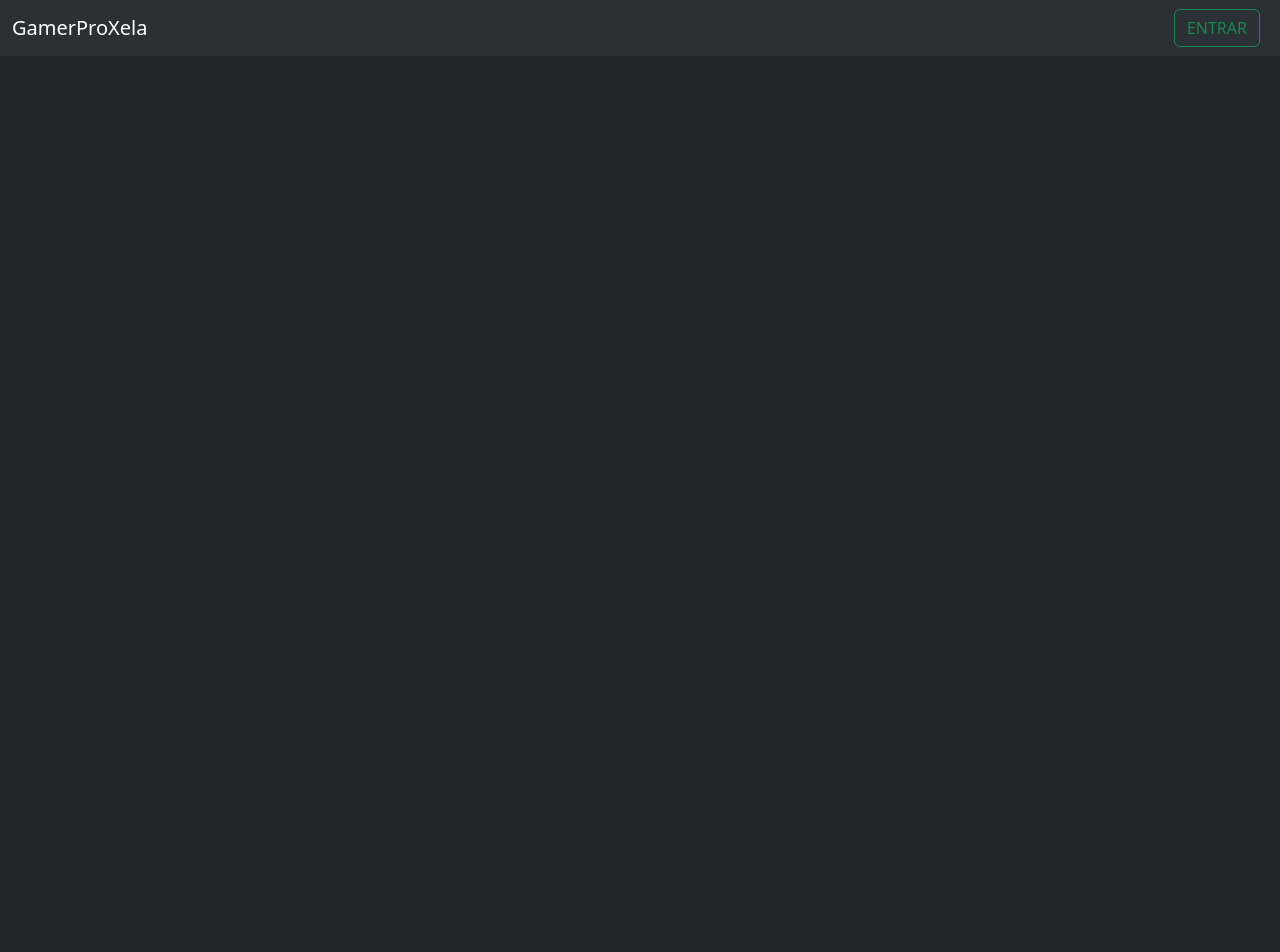
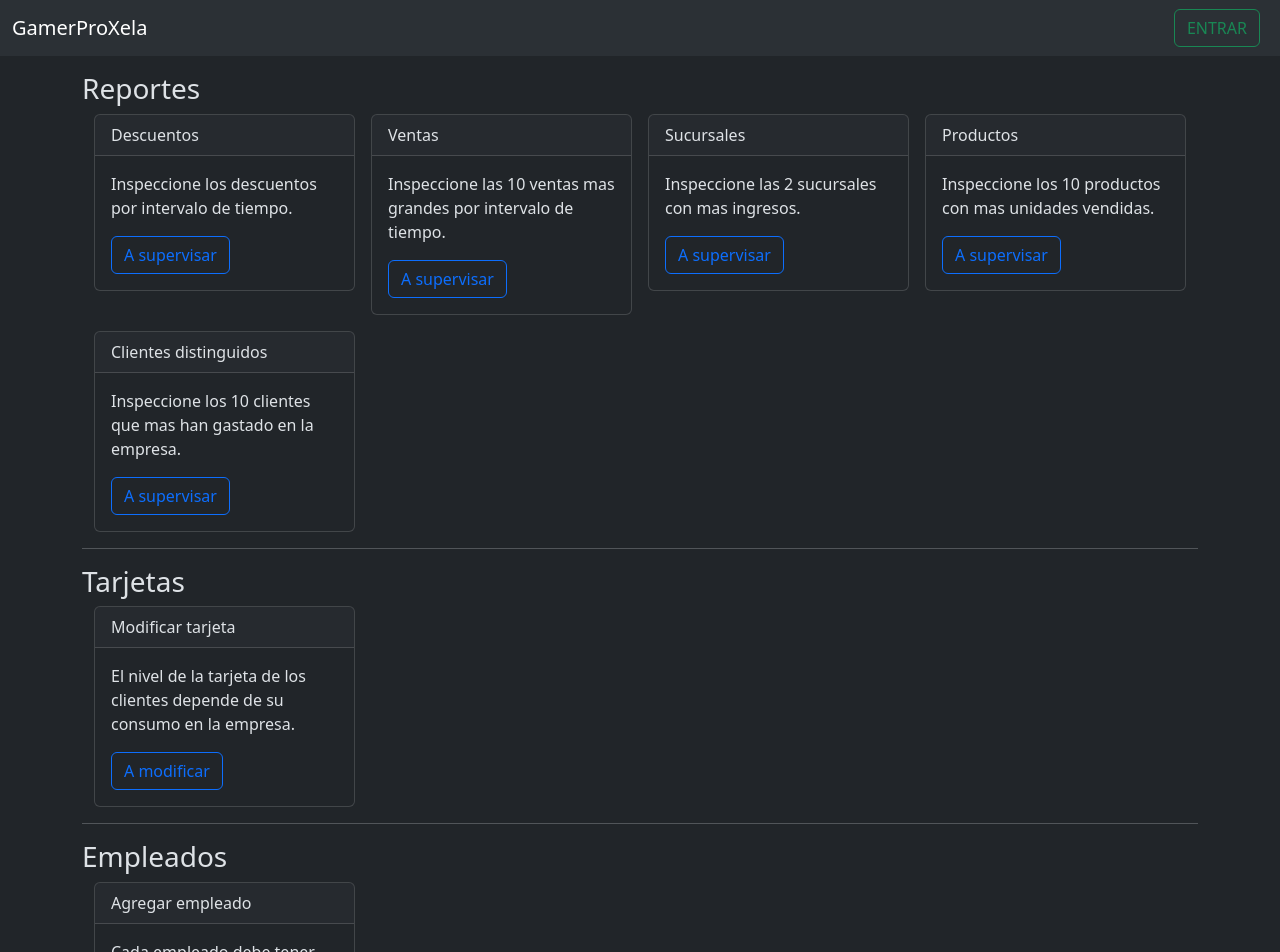
Before and after one commit to javosw/GamerProXela_Archivos-2024S2, an Angular app in the folder app-frontend/: page /board in a window 1280 px wide. Before the commit this address led to /. Shown: the top 952 px of the page. Before the commit the page ends 800 px from the top, so only its background shows below. Built offline with nearby package versions, Linux system fonts and the light colour scheme.

Commit message:
se agrego el board del admin

```diff
--- /dev/null
+++ b/app-frontend/src/app/admin/admin-board/admin-board.component.html
@@ -0,0 +1,82 @@
+<div class="container">
+    <h3>Reportes</h3>
+    <div class="container">
+        <div class="row row-cols-1 row-cols-sm-2 row-cols-md-4 g-3">
+            <div class="col">
+                <div class="card">
+                    <div class="card-header">Descuentos</div>
+                    <div class="card-body">
+                        <p class="card-text">Inspeccione los descuentos por intervalo de tiempo.</p>
+                        <a href="#" class="btn btn-outline-primary">A supervisar</a>
+                    </div>
+                </div>
+            </div>
+            <div class="col">
+                <div class="card">
+                    <div class="card-header">Ventas</div>
+                    <div class="card-body">
+                        <p class="card-text">Inspeccione las 10 ventas mas grandes por intervalo de tiempo.</p>
+                        <a href="#" class="btn btn-outline-primary">A supervisar</a>
+                    </div>
+                </div>
+            </div>
+            <div class="col">
+                <div class="card">
+                    <div class="card-header">Sucursales</div>
+                    <div class="card-body">
+                        <p class="card-text">Inspeccione las 2 sucursales con mas ingresos.</p>
+                        <a href="#" class="btn btn-outline-primary">A supervisar</a>
+                    </div>
+                </div>
+            </div>
+            <div class="col">
+                <div class="card">
+                    <div class="card-header">Productos</div>
+                    <div class="card-body">
+                        <p class="card-text">Inspeccione los 10 productos con mas unidades vendidas.</p>
+                        <a href="#" class="btn btn-outline-primary">A supervisar</a>
+                    </div>
+                </div>
+            </div>
+            <div class="col">
+                <div class="card">
+                    <div class="card-header">Clientes distinguidos</div>
+                    <div class="card-body">
+                        <p class="card-text">Inspeccione los 10 clientes que mas han gastado en la empresa.</p>
+                        <a href="#" class="btn btn-outline-primary">A supervisar</a>
+                    </div>
+                </div>
+            </div>
+        </div>
+    </div>
+    <hr>
+    <h3>Tarjetas</h3>
+    <div class="container">
+        <div class="row row-cols-1 row-cols-sm-2 row-cols-md-4 g-3">
+            <div class="col">
+                <div class="card">
+                    <div class="card-header">Modificar tarjeta</div>
+                    <div class="card-body">
+                        <p class="card-text">El nivel de la tarjeta de los clientes depende de su consumo en la empresa.</p>
+                        <a href="#" class="btn btn-outline-primary">A modificar</a>
+                    </div>
+                </div>
+            </div>
+        </div>
+    </div>
+    <hr>
+    <h3>Empleados</h3>
+    <div class="container">
+        <div class="row row-cols-1 row-cols-sm-2 row-cols-md-4 g-3">
+            <div class="col">
+                <div class="card">
+                    <div class="card-header">Agregar empleado</div>
+                    <div class="card-body">
+                        <p class="card-text">Cada empleado debe tener una sucursal y un rol.</p>
+                        <a href="#" class="btn btn-outline-primary">A agregar</a>
+                    </div>
+                </div>
+            </div>
+        </div>
+    </div>
+</div>
--- a/app-frontend/src/app/gpx.routes.ts
+++ b/app-frontend/src/app/gpx.routes.ts
@@ -2,9 +2,11 @@ import { Routes } from '@angular/router';
 import { HolaEntrarComponent } from './hola/hola-entrar/hola-entrar.component';
 import { HolaCarruselComponent } from './hola/hola-carrusel/hola-carrusel.component';
 import { SinAuthComponent } from './sin-auth/sin-auth.component';
+import { AdminBoardComponent } from './admin/admin-board/admin-board.component';
 
 export const gpxRoutes: Routes = [
-    { path:"sin-auth", component: SinAuthComponent},
+    { path:"board", component: AdminBoardComponent },
+    { path:"sin-auth", component: SinAuthComponent },
     { path:"entrar", component: HolaEntrarComponent },
     { path:"", component: HolaCarruselComponent },
     //{ path:'**', component: HolaAuthComponent },
--- a/app-frontend/src/app/gpx/gpx.component.ts
+++ b/app-frontend/src/app/gpx/gpx.component.ts
@@ -16,7 +16,7 @@ export class GpxComponent {
   tieneSesion: boolean;
 
   constructor(private auth: AuthService) {
-    this.tieneSesion = false;
+    this.tieneSesion = this.auth.tieneSesion.value;
   }
 
   ngOnInit(){
--- a/app-frontend/src/app/hola/hola-entrar/hola-entrar.component.ts
+++ b/app-frontend/src/app/hola/hola-entrar/hola-entrar.component.ts
@@ -13,6 +13,7 @@ export class HolaEntrarComponent {
   tieneSesion: boolean;
 
   constructor(private formBuilder: FormBuilder, private auth:AuthService) {
+    this.auth.tieneSesion.subscribe((val)=>{this.tieneSesion = val;});
     this.tieneSesion = true;
     this.entrarForm = this.formBuilder.group({
       user: [''],
@@ -24,7 +25,6 @@ export class HolaEntrarComponent {
   // entrarForm = new FormGroup({ user: new FormControl(''), password: new FormControl('') });
 
   ngOnInit(){
-    this.auth.tieneSesion.subscribe((val)=>{this.tieneSesion = val;});
   }
 
   onSubmit() {
--- a/app-frontend/src/app/services/auth.service.ts
+++ b/app-frontend/src/app/services/auth.service.ts
@@ -2,7 +2,7 @@ import { Injectable } from '@angular/core';
 import { HttpClient, HttpParams } from '@angular/common/http';
 import { AbstractControl } from '@angular/forms';
 import { Router } from '@angular/router';
-import { Observable, Subject } from 'rxjs';
+import { BehaviorSubject, Observable, Subject } from 'rxjs';
 
 @Injectable({
   providedIn: 'root'
@@ -10,12 +10,11 @@ import { Observable, Subject } from 'rxjs';
 export class AuthService {
 
   url: string = 'http://localhost/gpx/entrar';
-  tieneSesion: Subject<boolean> = new Subject();
+  tieneSesion:BehaviorSubject<boolean>;
 
   constructor(private http: HttpClient, private router: Router) {
+    this.tieneSesion = new BehaviorSubject(false);
   }
-
- // estaAutenticado: Subject<boolean>;
 
   checkCredenciales(loginData: AbstractControl) {
     this.http.post(this.url, loginData).subscribe(
```
Also changed, not shown: app-frontend/src/app/admin/admin-board/admin-board.component.ts (added, +11 -0 lines).
